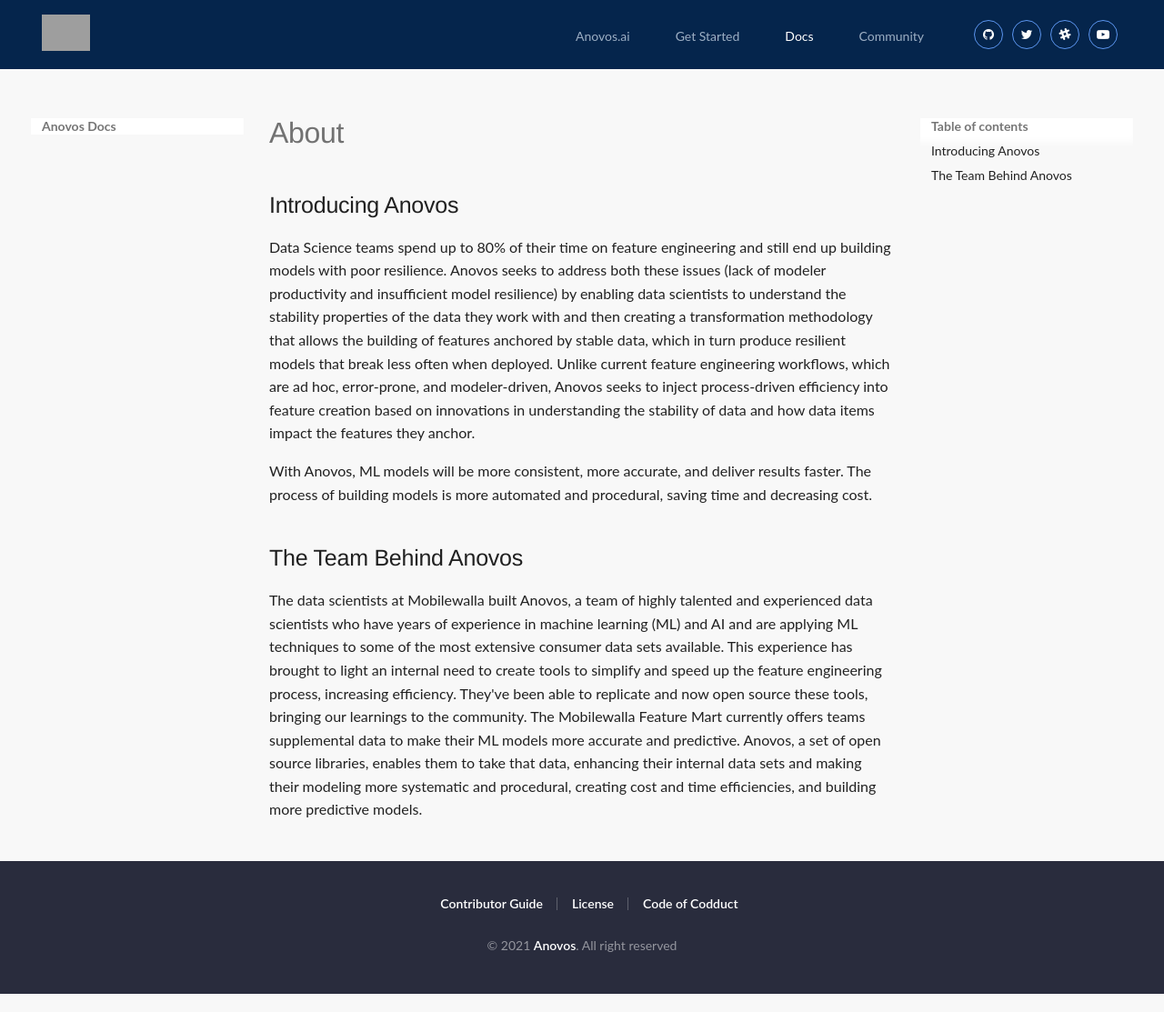
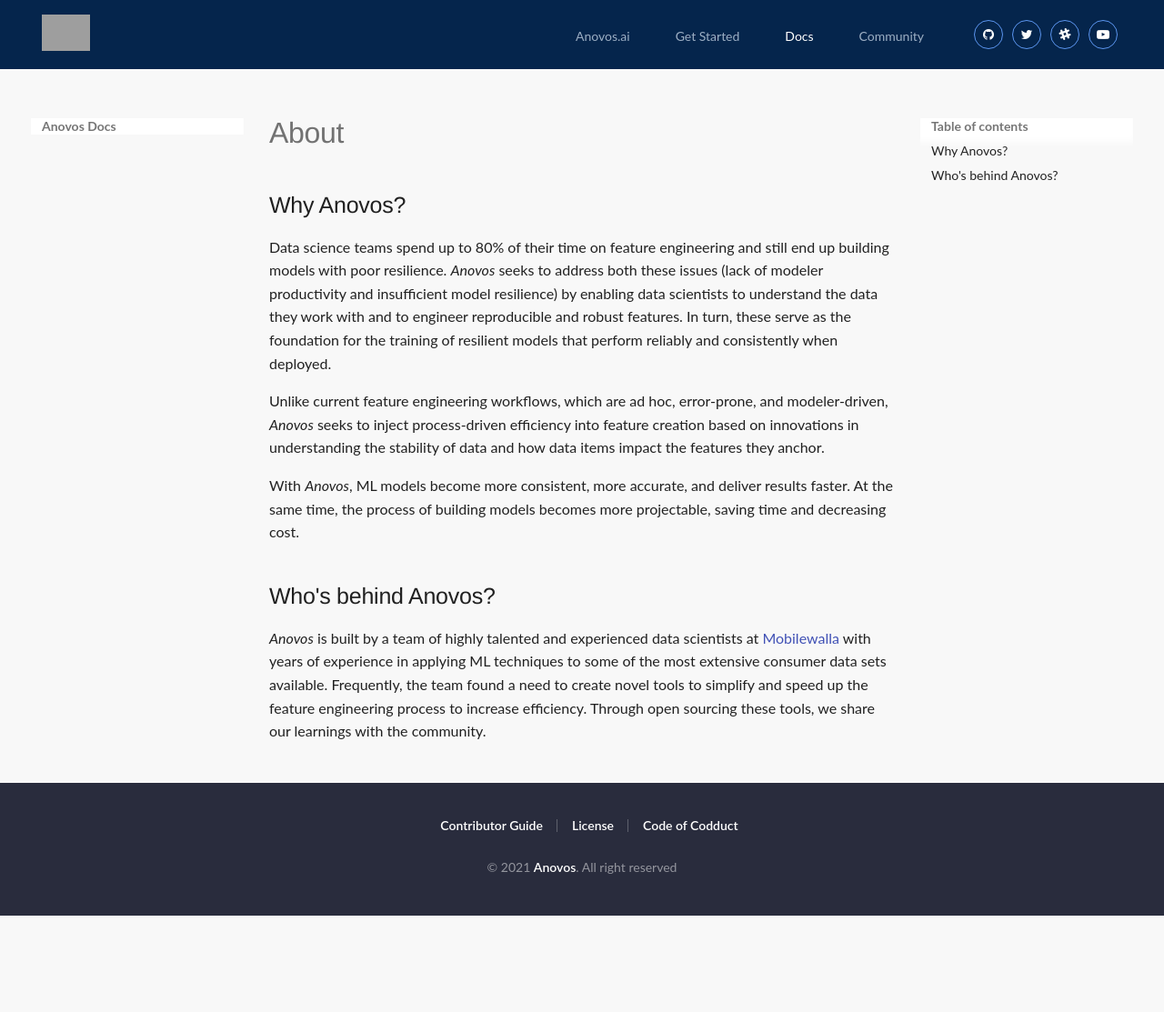
Before and after one commit to anovos/anovos-docs, an MkDocs documentation site: the page built from docs/about/index.md, in a window 1280 px wide. Shown: the whole page at 91% size. Built offline with MkDocs 1.6.1 and Material for MkDocs 9.7.7, drawn with Linux system fonts in a browser that asks for light colours; after the commit the page ends 1027 px from its top, so only the background shows below that; grey boxes are pictures that could not be loaded.

Commit message:
Revise About page

```diff
--- a/docs/about/index.md
+++ b/docs/about/index.md
@@ -1,8 +1,21 @@
-## Introducing Anovos
-Data Science teams spend up to 80% of their time on feature engineering and still end up building models with poor resilience. Anovos seeks to address both these issues (lack of modeler productivity and insufficient model resilience) by enabling data scientists to understand the stability properties of the data they work with and then creating a transformation methodology that allows the building of features anchored by stable data, which in turn produce resilient models that break less often when deployed. Unlike current feature engineering workflows, which are ad hoc, error-prone, and modeler-driven, Anovos seeks to inject process-driven efficiency into feature creation based on innovations in understanding the stability of data and how data items impact the features they anchor.
+## Why Anovos?
+Data science teams spend up to 80% of their time on feature engineering and still end up building models
+with poor resilience. _Anovos_ seeks to address both these issues (lack of modeler productivity and insufficient
+model resilience) by enabling data scientists to understand the data they work with and to engineer reproducible and
+robust features. In turn, these serve as the foundation for the training of resilient models that perform reliably
+and consistently when deployed.
 
-With Anovos, ML models will be more consistent, more accurate, and deliver results faster. The process of building models is more automated and procedural, saving time and decreasing cost.
+Unlike current feature engineering workflows, which are ad hoc, error-prone, and modeler-driven,
+_Anovos_ seeks to inject process-driven efficiency into feature creation based on innovations in understanding
+the stability of data and how data items impact the features they anchor.
 
-## The Team Behind Anovos
+With _Anovos_, ML models become more consistent, more accurate, and deliver results faster.
+At the same time, the process of building models becomes more projectable, saving time and decreasing cost.
 
-The data scientists at Mobilewalla built Anovos, a team of highly talented and experienced data scientists who have years of experience in machine learning (ML) and AI and are applying ML techniques to some of the most extensive consumer data sets available. This experience has brought to light an internal need to create tools to simplify and speed up the feature engineering process, increasing efficiency. They've been able to replicate and now open source these tools, bringing our learnings to the community. The Mobilewalla Feature Mart currently offers teams supplemental data to make their ML models more accurate and predictive. Anovos, a set of open source libraries, enables them to take that data, enhancing their internal data sets and making their modeling more systematic and procedural, creating cost and time efficiencies, and building more predictive models.
+## Who's behind Anovos?
+
+_Anovos_ is built by a team of highly talented and experienced data scientists at
+[Mobilewalla](https://www.mobilewalla.com/) with years of experience in applying ML techniques to some of the
+most extensive consumer data sets available. Frequently, the team found a need to create novel
+tools to simplify and speed up the feature engineering process to increase efficiency.
+Through open sourcing these tools, we share our learnings with the community.
```
